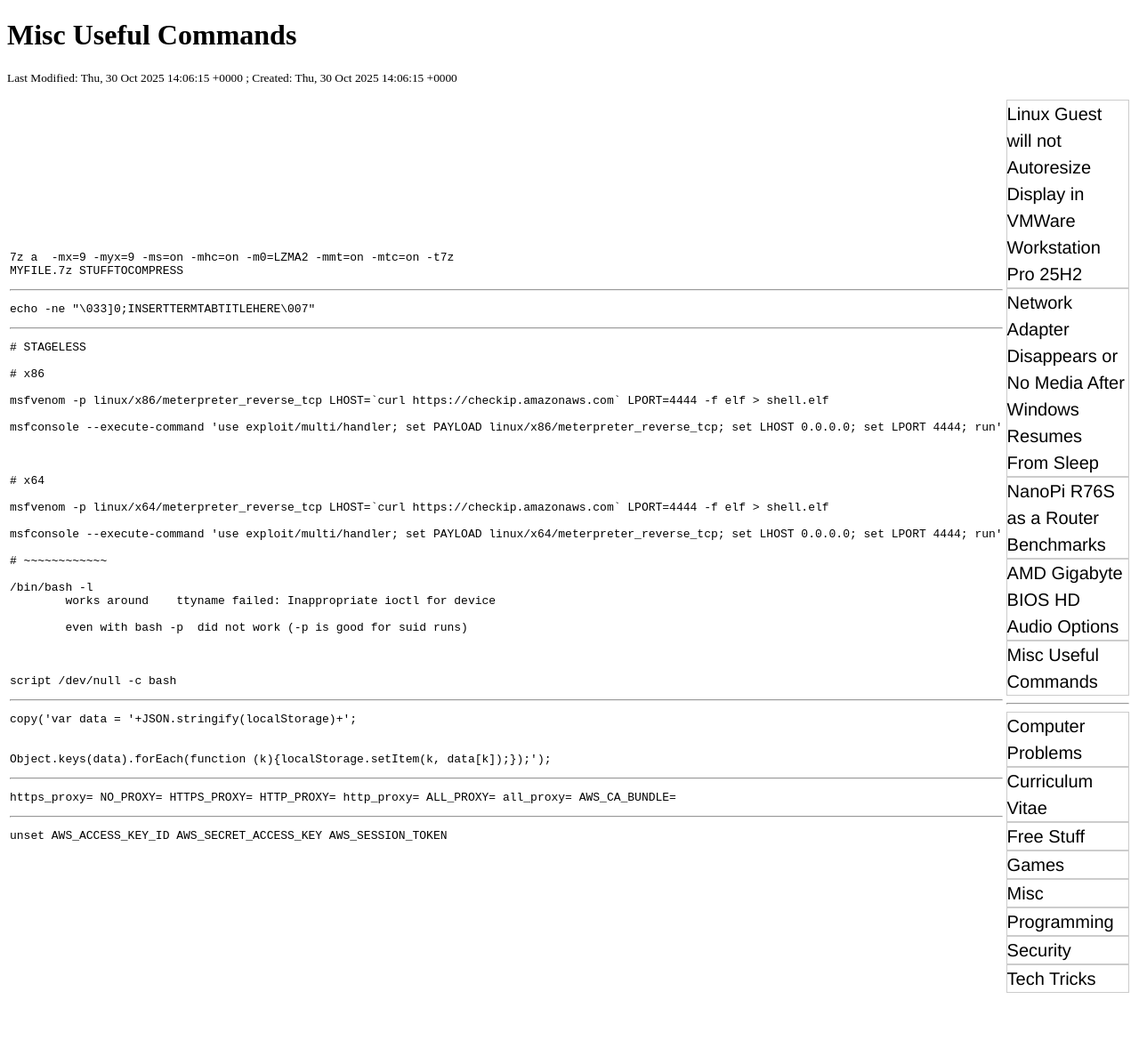
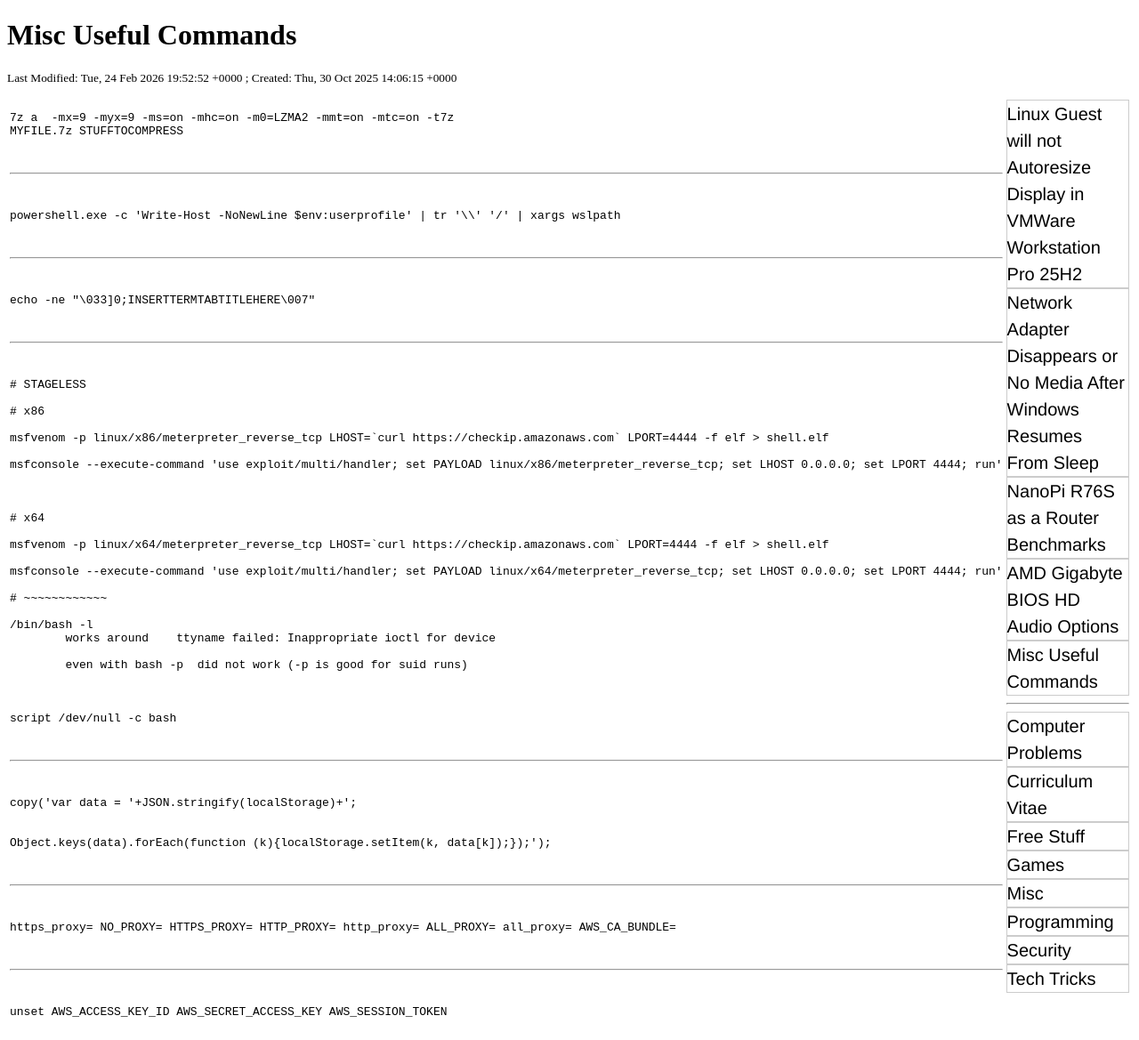
Before and after one commit to rbeede/rbeede.github.io, a Jekyll site: the page built from _posts/2025-10-30-Misc-Useful-Commands.html, in a window 1280 px wide. Shown: the whole page at 89% size. Built offline with Jekyll 4.4.1, drawn with Linux system fonts in a browser that asks for light colours; before the commit the page ends 1127 px from its top, so only the background shows below that.

Commit message:
Update last modified epoch and add new commands

```diff
--- a/_posts/2025-10-30-Misc-Useful-Commands.html
+++ b/_posts/2025-10-30-Misc-Useful-Commands.html
@@ -10,13 +10,26 @@
 MYFILE.7z STUFFTOCOMPRESS
 </pre>
 
+<br />
 <hr />
+<br />
+
+<pre>
+powershell.exe -c 'Write-Host -NoNewLine $env:userprofile' | tr '\\' '/' | xargs wslpath
+</pre>
+
+<br />
+<hr />
+<br />
 
 <pre>
 echo -ne "\033]0;INSERTTERMTABTITLEHERE\007"
 </pre>
 
+<br />
 <hr />
+<br />
+
 
 <pre>
 # STAGELESS
@@ -47,7 +60,10 @@
 script /dev/null -c bash
 </pre>
 
+<br />
 <hr />
+<br />
+
 
 <pre>
 copy('var data = '+JSON.stringify(localStorage)+';
@@ -56,13 +72,19 @@
 Object.keys(data).forEach(function (k){localStorage.setItem(k, data[k]);});');
 </pre>
 
+<br />
 <hr />
+<br />
+
 
 <pre>
 https_proxy= NO_PROXY= HTTPS_PROXY= HTTP_PROXY= http_proxy= ALL_PROXY= all_proxy= AWS_CA_BUNDLE=
 </pre>
 
+<br />
 <hr />
+<br />
+
 
 <pre>
 unset AWS_ACCESS_KEY_ID AWS_SECRET_ACCESS_KEY AWS_SESSION_TOKEN
```
Also changed, not shown: other parts of _posts/2025-10-30-Misc-Useful-Commands.html (+1 -1 lines).
